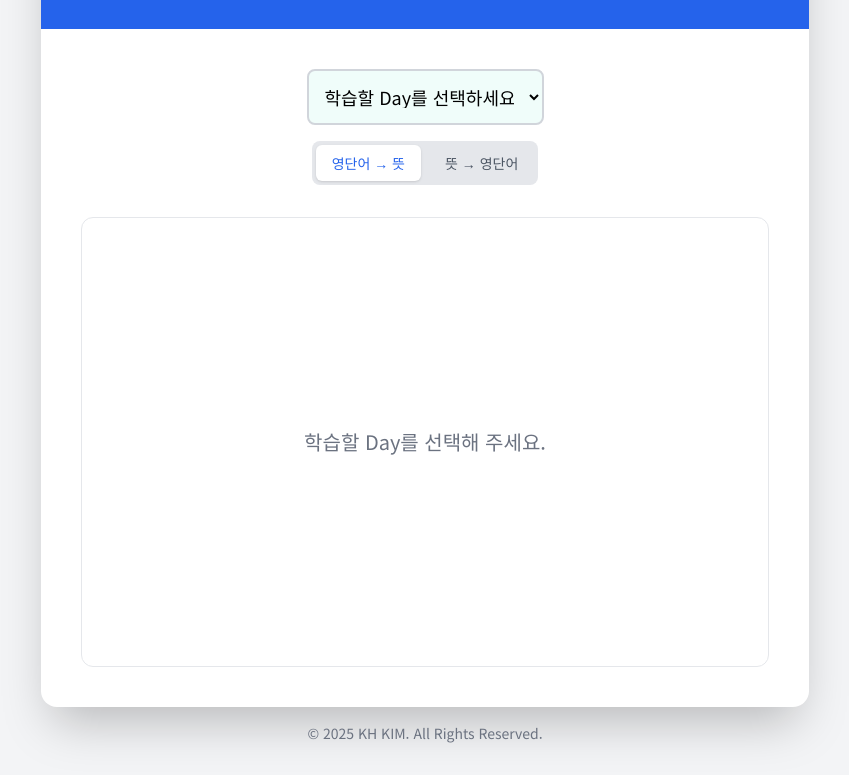
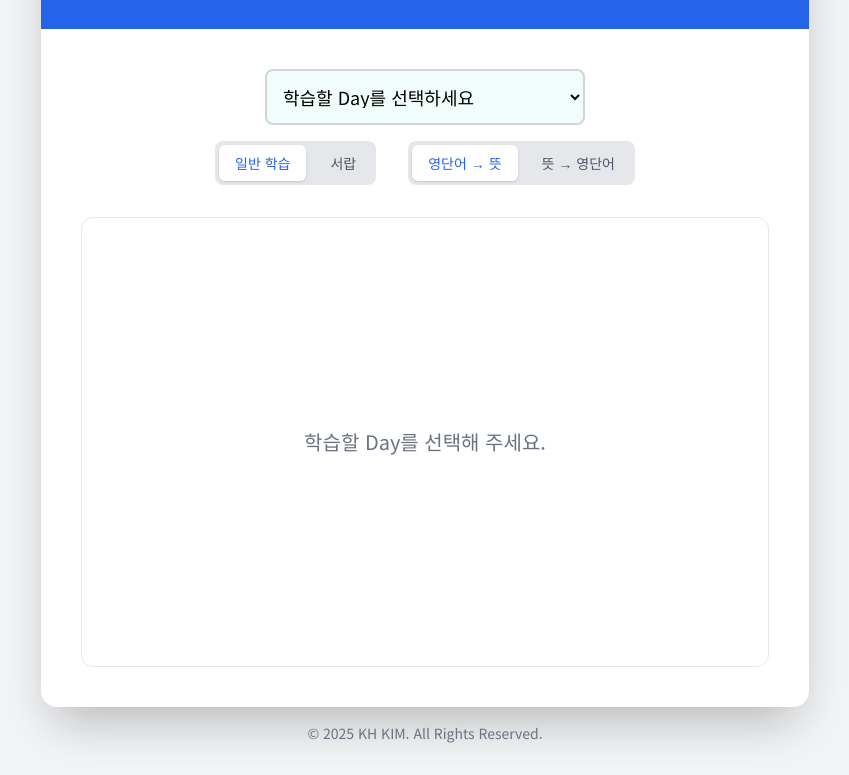
Before and after one commit to KKHLAND/voca1800, a plain HTML site: page index.html in a window 1280 px wide. Shown: the part 155-930 px from the top of the page, without its empty margins (215-1064 px from the left). Drawn offline with nearby package versions, Linux system fonts and the light colour scheme.

Commit message:
Update index.html

```diff
--- a/index.html
+++ b/index.html
@@ -16,6 +16,10 @@
         }
         .animate-fade-in {
             animation: fadeIn 0.5s ease-in-out forwards;
+        }
+        .star-button.bookmarked svg {
+            fill: #facc15; /* yellow-400 */
+            stroke: #facc15; /* yellow-400 */
         }
     </style>
     <script>
@@ -44,10 +48,20 @@
           </header>
 
           <main class="p-6 md:p-10 flex flex-col items-center gap-8">
-            <div class="flex flex-col items-center gap-4">
-              <select id="day-selector" class="p-3 border-2 border-gray-300 rounded-lg text-lg bg-teal-50 focus:border-blue-500 focus:ring-2 focus:ring-blue-200 transition">
+            <div class="w-full flex flex-col items-center justify-center gap-4">
+              <select id="day-selector" class="p-3 border-2 border-gray-300 rounded-lg text-lg bg-teal-50 focus:border-blue-500 focus:ring-2 focus:ring-blue-200 transition w-full max-w-xs">
                 <option value="" disabled selected>학습할 Day를 선택하세요</option>
               </select>
+
+              <div class="w-full flex flex-col md:flex-row items-center justify-center gap-4 md:gap-8">
+                <div id="mode-selector" class="flex items-center justify-center gap-2 p-1 bg-gray-200 rounded-lg">
+                  <button data-mode="normal" class="mode-button px-4 py-2 text-sm font-medium rounded-md transition-colors bg-white text-blue-600 shadow">
+                    일반 학습
+                  </button>
+                  <button data-mode="drawer" class="mode-button px-4 py-2 text-sm font-medium rounded-md transition-colors text-gray-600 hover:bg-gray-300">
+                    서랍
+                  </button>
+                </div>
                 <div id="study-mode-toggle" class="flex items-center justify-center gap-2 p-1 bg-gray-200 rounded-lg">
                   <button data-mode="en-ko" class="study-mode-button px-4 py-2 text-sm font-medium rounded-md transition-colors bg-white text-blue-600 shadow">
                     영단어 → 뜻
@@ -55,6 +69,7 @@
                   <button data-mode="ko-en" class="study-mode-button px-4 py-2 text-sm font-medium rounded-md transition-colors text-gray-600 hover:bg-gray-300">
                     뜻 → 영단어
                   </button>
+                </div>
               </div>
             </div>
             <div id="voca-card-container" class="w-full">
@@ -66,5 +81,7 @@
         </footer>
       </div>
     </div>
-    <script src="voca-data.js"></script> <script src="script.js"></script>    </body>
+    <script src="voca-data.js"></script>
+    <script src="script.js"></script>
+</body>
 </html>
```
Lines whose indentation alone changed are shown as unchanged.
